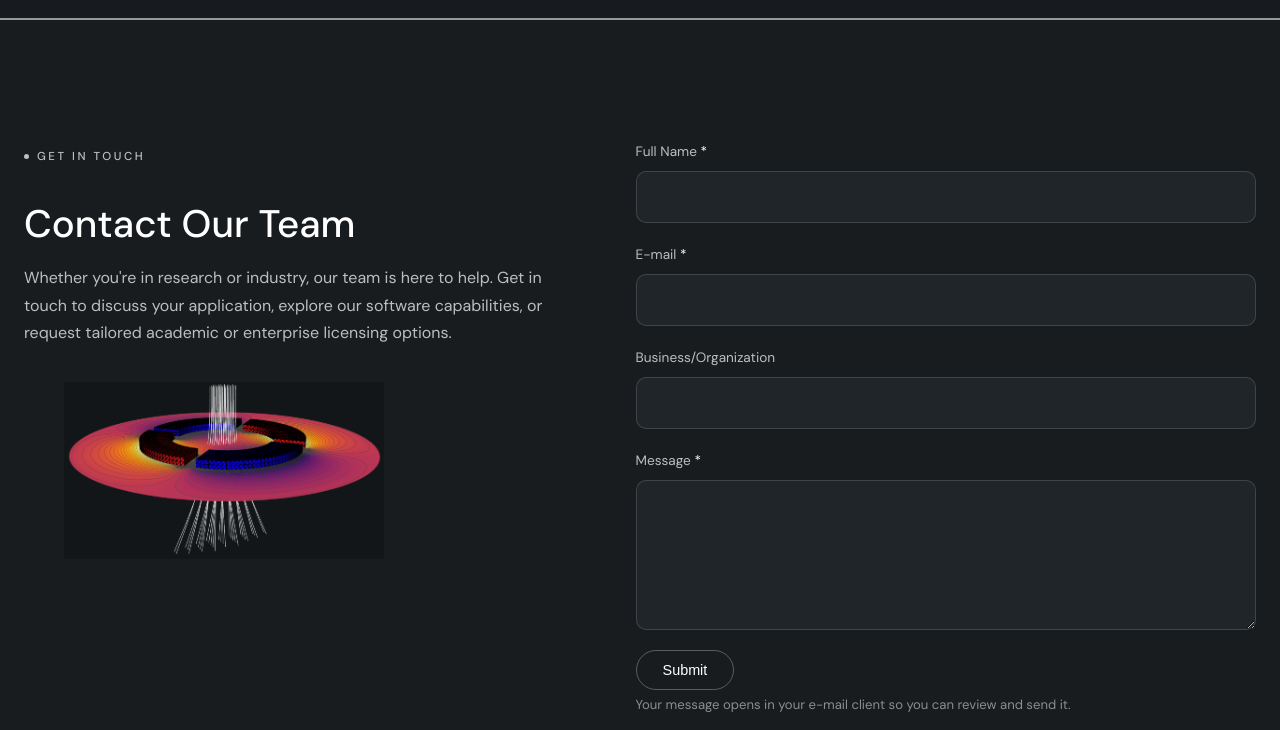
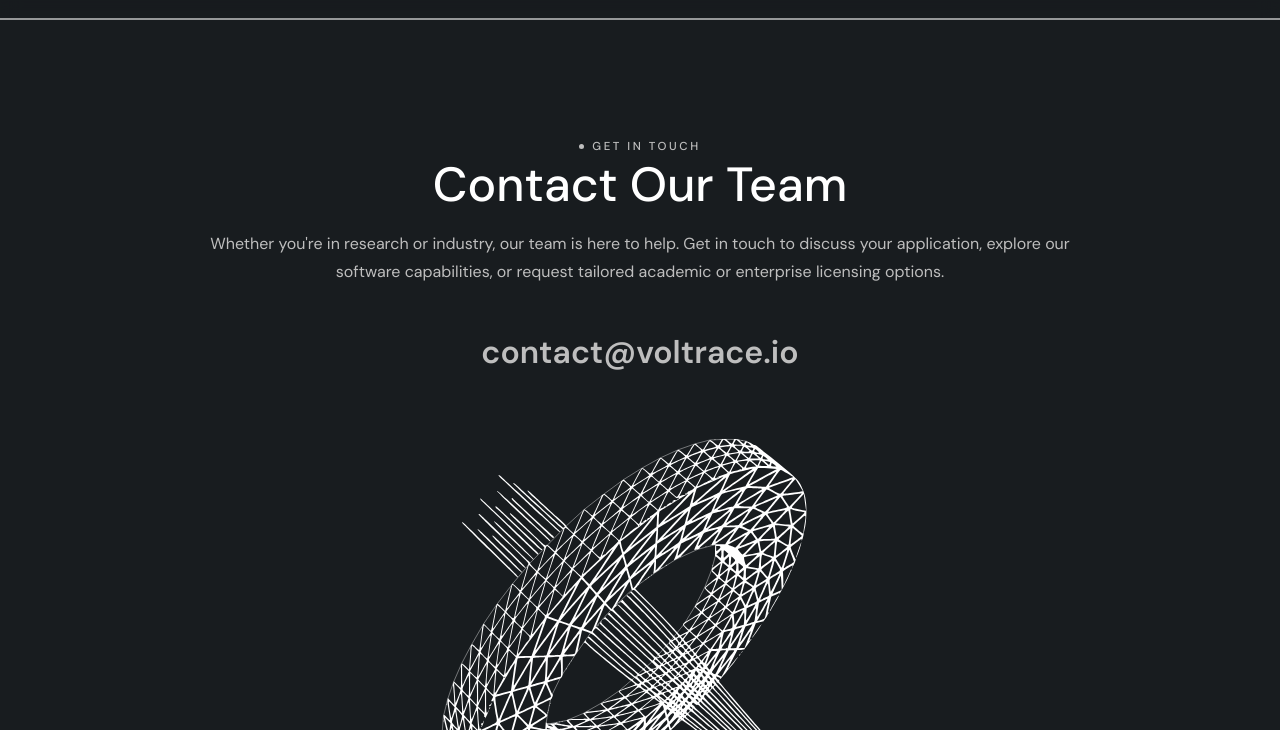
Before and after one commit to leon-vv/leon-vv.github.io, a plain HTML site: page contact.html in a window 1280 px wide. Shown: the part 70-800 px from the top of the page. Drawn offline with Linux system fonts and the light colour scheme.

Commit message:
Improve contact form

```diff
--- a/assets/style.css
+++ b/assets/style.css
@@ -259,13 +259,17 @@
 /* ===========================================================
    Contact page
    =========================================================== */
-.contact-grid {
-  display: grid; grid-template-columns: 1fr 1.15fr; gap: 72px;
-  align-items: start;
+.contact-email {
+  display: block;
+  font-size: clamp(1.4rem, 3vw, 2rem);
+  font-weight: 600;
+  color: var(--accent);
+  text-decoration: none;
+  margin-bottom: 3rem;
 }
-.contact-intro h2 { font-size: clamp(1.8rem, 3.4vw, 2.4rem); margin-bottom: 18px; }
-.contact-intro p { margin: 0 0 36px; color: var(--muted); }
-.contact-figure img { max-width: 320px; }
+.contact-email:hover { text-decoration: underline; }
+.contact-figure { margin: 0 auto; text-align: center; }
+.contact-figure img { max-width: 420px; width: 100%; display: block; margin: 0 auto; }
 
 .contact-form { display: flex; flex-direction: column; gap: 20px; }
 .field { display: flex; flex-direction: column; gap: 8px; }
--- a/contact.html
+++ b/contact.html
@@ -42,45 +42,24 @@
   </header>
 
   <main id="main">
-    <section class="section" style="padding-top:120px">
+
+    <section class="page-hero">
       <div class="container">
-        <div class="contact-grid">
-
-          <div class="contact-intro reveal">
-            <p class="eyebrow">Get in touch</p>
-            <h2>Contact Our Team</h2>
-            <p>Whether you're in research or industry, our team is here to help. Get in touch to discuss your application, explore our software capabilities, or request tailored academic or enterprise licensing options.</p>
-            <figure class="contact-figure">
-              <img src="images/stigmator.png" alt="Electron optics field simulation">
-            </figure>
-          </div>
-
-          <form class="contact-form reveal" id="contact-form" novalidate>
-            <div class="field">
-              <label for="name">Full Name <span class="req">*</span></label>
-              <input type="text" id="name" name="name" autocomplete="name" required>
-            </div>
-            <div class="field">
-              <label for="email">E-mail <span class="req">*</span></label>
-              <input type="email" id="email" name="email" autocomplete="email" required>
-            </div>
-            <div class="field">
-              <label for="organization">Business/Organization</label>
-              <input type="text" id="organization" name="organization" autocomplete="organization">
-            </div>
-            <div class="field">
-              <label for="message">Message <span class="req">*</span></label>
-              <textarea id="message" name="message" required></textarea>
-            </div>
-            <div>
-              <button type="submit" class="btn">Submit</button>
-              <p class="form-note">Your message opens in your e-mail client so you can review and send it.</p>
-            </div>
-          </form>
-
-        </div>
+        <p class="eyebrow reveal">Get in touch</p>
+        <h1 class="reveal">Contact Our Team</h1>
+        <p class="reveal">Whether you're in research or industry, our team is here to help. Get in touch to discuss your application, explore our software capabilities, or request tailored academic or enterprise licensing options.</p>
       </div>
     </section>
+
+    <section class="section" style="padding-top:0;text-align:center">
+      <div class="container">
+        <a class="contact-email reveal" href="&#109;&#97;&#105;&#108;&#116;&#111;&#58;&#99;&#111;&#110;&#116;&#97;&#99;&#116;&#64;&#118;&#111;&#108;&#116;&#114;&#97;&#99;&#101;&#46;&#105;&#111;">contact<span aria-hidden="true" style="display:none">.</span>&#64;voltrace&#46;io</a>
+        <figure class="contact-figure reveal">
+          <img src="images/beam_through_lens.svg" alt="Beam traced through a lens">
+        </figure>
+      </div>
+    </section>
+
   </main>
 
   <footer class="site-footer">
```
